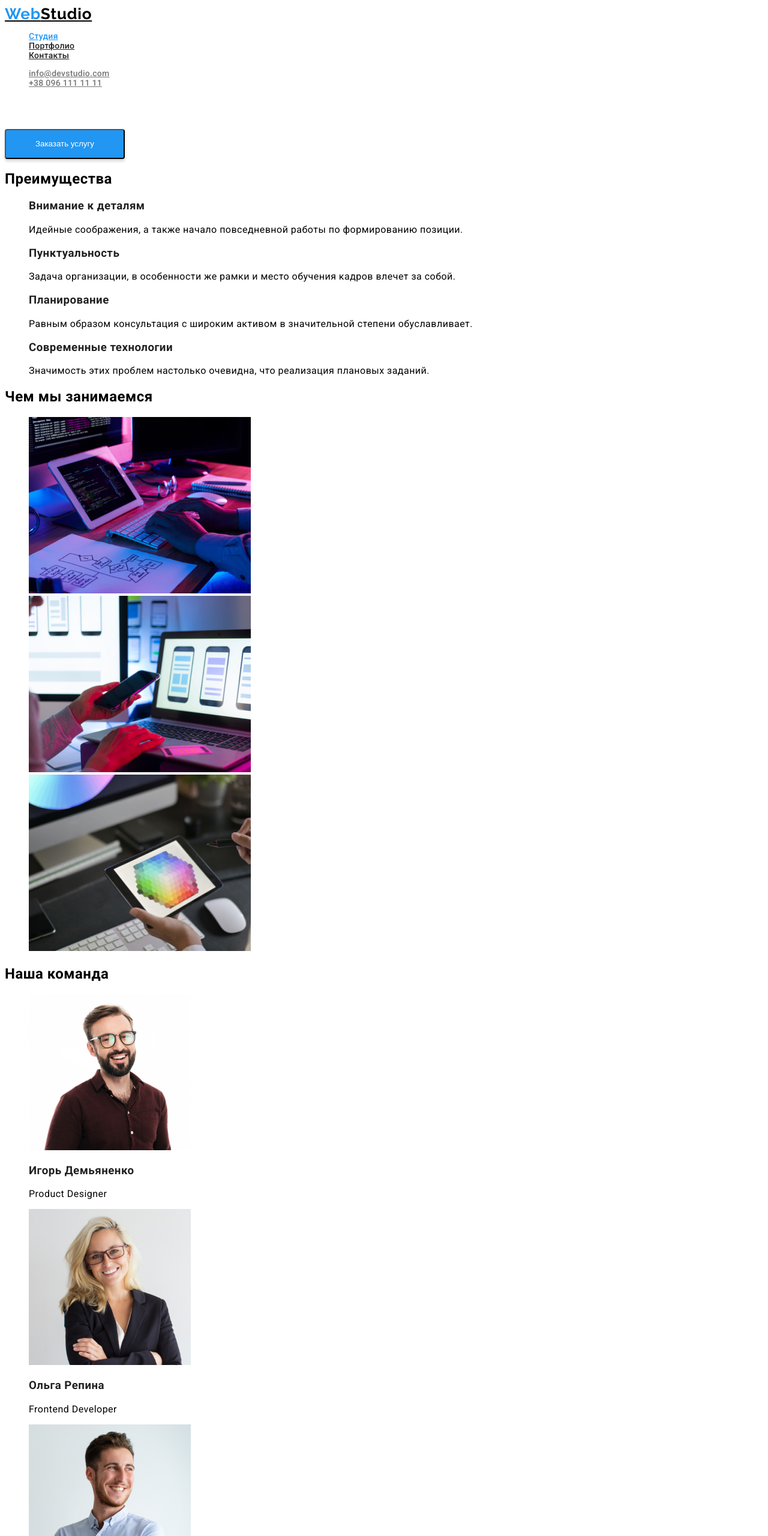
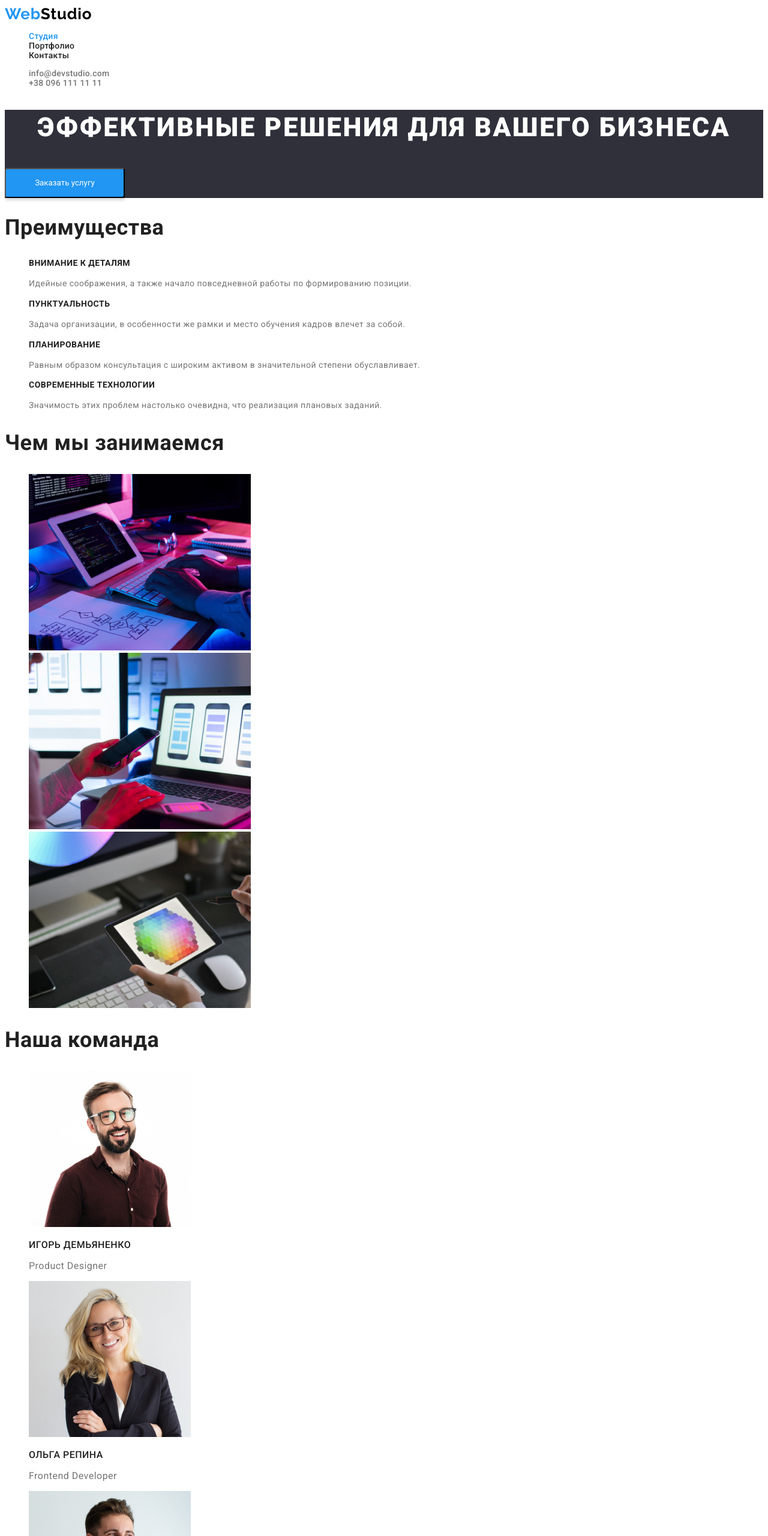
Before and after one commit to Kostyant1n/goit-markup-hw-02, a plain HTML site: page index.html in a window 1280 px wide. Shown: the top 2560 px of the page at 60% size. Drawn offline with Linux system fonts and the light colour scheme.

Commit message:
Доделка шрифтов и портфолио

```diff
--- a/css/common.css
+++ b/css/common.css
@@ -1,16 +1,25 @@
 /* Root */
 :root {
+  --hdtitle-text-color: #212121;
+  --hdprimary-text-color: #757575;
+  --hdaccent-pick-color: #2196f3;
+  --hdprimary-wight-color: #ffffff;
+
   --title-text-color: #212121;
   --primary-text-color: #757575;
   --accent-pick-color: #2196f3;
   --primary-wight-color: #ffffff;
+
+  --fttitle-text-color: #212121;
+  --ftprimary-text-color: #757575;
+  --ftaccent-pick-color: #2196f3;
+  --ftprimary-wight-color: #f5f4fa;
 }
 
 /* Body */
 
 body {
-  background-color: var(--primary-wight-color);
-
+  background-color: var(--hdprimary-wight-color);
   font-family: 'Roboto', sans-serif;
   letter-spacing: 0.03em;
 }
@@ -41,31 +50,36 @@ body {
   color: #2196f3;
 }
 
+.page-header a,
+.page-footer a {
+  text-decoration: none;
+}
+
 .site-nav .link {
-  color: var(--title-text-color);
+  color: var(--hdtitle-text-color);
 }
 
 .site-nav .link:hover,
 .site-nav :focus {
-  color: var(--accent-pick-color);
+  color: var(--hdaccent-pick-color);
 }
 
 .site-nav .link.current {
-  color: var(--accent-pick-color);
+  color: var(--hdaccent-pick-color);
 }
 
 .contacts-header .contact {
-  color: var(--primary-text-color);
+  color: var(--hdprimary-text-color);
 }
 
 .contacts-header .contact:hover,
 .contacts-header .contact:focus {
-  color: var(--accent-pick-color);
+  color: var(--hdaccent-pick-color);
 }
 
 .button {
-  color: var(--title-text-color);
-  background-color: var(--primary-text-color);
+  color: var(--hdtitle-text-color);
+  background-color: var(--hdprimary-text-color);
 }
 
 /* Fotter */
@@ -73,6 +87,9 @@ body {
 .footer-logo {
   color: #ffffff;
   font-family: 'Raleway', sans-serif;
+  font-weight: bold;
+  font-size: 26px;
+  line-height: 1.19;
 }
 
 .footer-logo .logo-color {
@@ -83,15 +100,25 @@ body {
   background-color: #2f303a;
 }
 
+address {
+  font-style: normal;
+}
+
 .adress-footer {
-  color: var(--primary-wight-color);
+  color: var(--hdprimary-wight-color);
+  font-weight: normal;
+  font-size: 14px;
+  line-height: 1.71;
 }
 
 .contacts-footer .contact {
+  font-weight: normal;
+  font-size: 14px;
+  line-height: 1.71;
   color: rgba(255, 255, 255, 0.6);
 }
 
 .contacts-footer .contact:hover,
 .contacts-footer .contact:focus {
-  color: var(--accent-pick-color);
+  color: var(--hdaccent-pick-color);
 }
--- a/css/main.css
+++ b/css/main.css
@@ -1,7 +1,17 @@
 /* Hero */
+
+.hero {
+  background: #2f303a;
+}
 
 .hero-title {
   color: var(--primary-wight-color);
+  font-weight: 900;
+  font-size: 44px;
+  line-height: 1.36;
+  text-align: center;
+  letter-spacing: 0.06em;
+  text-transform: uppercase;
 }
 
 /* Button */
@@ -13,12 +23,30 @@
   height: 50px;
   box-shadow: 0px 4px 4px rgba(0, 0, 0, 0.15);
   border-radius: 4px;
+  font-family: inherit;
+}
+
+/* Advantages */
+.title {
+  font-weight: bold;
+  font-size: 14px;
+  line-height: 1.14;
+  text-transform: uppercase;
+}
+.features p {
+  font-weight: normal;
+  font-size: 14px;
+  line-height: 1.7;
+  color: var(--primary-text-color);
 }
 
 /* Section */
 
-.setction-title {
+.section-title {
   color: var(--title-text-color);
+  font-weight: bold;
+  font-size: 36px;
+  line-height: 1.16;
 }
 
 /* Features */
@@ -31,3 +59,17 @@
 .our-team .title {
   color: var(--title-text-color);
 }
+
+.our-team .title {
+  color: var(--title-text-color);
+  font-weight: 500;
+  font-size: 16px;
+  line-height: 1.19;
+}
+
+.our-team p {
+  font-weight: normal;
+  font-size: 16px;
+  line-height: 1.19;
+  color: var(--primary-text-color);
+}
```
Also changed, not shown: css/portfolio.css (+35 -2 lines), portfolio.html (+12 -12 lines).
